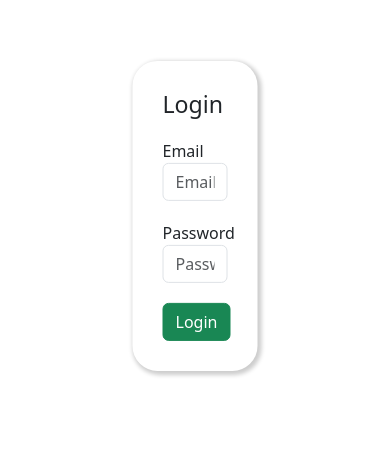
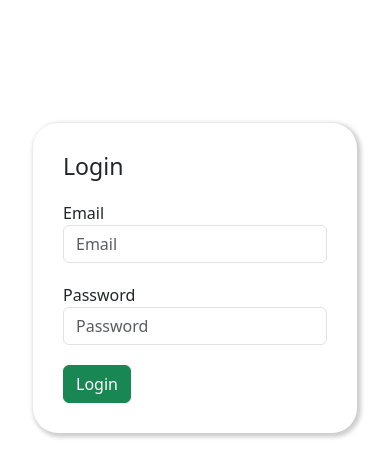
Before and after one commit to shadyhussein99/Digital-Hub, a React (Vite) app: page / in a window 390 px wide. Shown: the part 144-620 px from the top of the page. Built offline with nearby package versions, Linux system fonts and the light colour scheme.

Commit message:
Refactoring ui in small screens

```diff
--- a/index.html
+++ b/index.html
@@ -1,15 +1,18 @@
-<!doctype html>
+<!DOCTYPE html>
 <html lang="en">
   <head>
     <meta charset="UTF-8" />
     <meta name="viewport" content="width=device-width, initial-scale=1.0" />
     <title>Digital Hub Task</title>
 
-     <!-- font awesome -->
-     <script
-     src="https://kit.fontawesome.com/ec875611ee.js"
-     crossorigin="anonymous"
-   ></script>
+    <!-- stylesheet -->
+    <link rel="stylesheet" href="./public/styles.css" />
+
+    <!-- font awesome -->
+    <script
+      src="https://kit.fontawesome.com/ec875611ee.js"
+      crossorigin="anonymous"
+    ></script>
   </head>
   <body>
     <div id="root"></div>
--- /dev/null
+++ b/public/styles.css
@@ -0,0 +1,24 @@
+.form-control.edit_input {
+    width: fit-content;
+}
+
+
+@media (max-width: 490px) {
+    .form-control.edit_input {
+        width: 150px
+    }
+}
+
+
+@media (max-width: 415px) {
+    .form-control.edit_input {
+        width: 120px
+    }
+}
+
+
+@media (max-width: 365px) {
+    .form-control.edit_input {
+        width: 100px
+    }
+}
--- a/src/main.css
+++ b/src/main.css
@@ -3,6 +3,23 @@
 }
 
 .website-main {
+    position: relative;
+    min-height: 100vh;
     margin-inline: 70px;
-    margin-top: 50px;
+    padding-top: 50px;
 }
+
+
+@media (max-width: 650px) {
+    .website-main {
+        margin-inline: 30px;
+    }
+}
+
+
+
+@media (max-width: 520px) {
+    .website-main {
+        margin-inline: 15px;
+    }
+}
--- a/src/views/login/Login.jsx
+++ b/src/views/login/Login.jsx
@@ -30,6 +30,7 @@ function Login() {
 
   return (
     <main className={styles.loginMain}>
+      <div className={styles.loginContainer}>
         <h3>Login</h3>
       <form onSubmit={handleSubmit(onSubmit)} noValidate>
         <div className={styles.inputContainer}>
@@ -69,6 +70,7 @@ function Login() {
           Login
         </Button>
       </form>
+      </div>
     </main>
   );
 }
--- a/src/views/login/login.module.css
+++ b/src/views/login/login.module.css
@@ -1,9 +1,19 @@
 .loginMain {
+    display: flex;
+    justify-content: center;
+    align-items: center;
+    position: absolute;
+    top: 0;
+    bottom: 0;
+    left: 0;
+    right: 0;
+}
+
+.loginContainer {
     width: 50%;
     padding: 30px;
     border-radius: 25px;
     box-shadow: 2px 2px 4px 2px rgba(0, 0, 0, 0.2);
-    transform: translate(50%, 50%);
 }
 
 .inputContainer {
@@ -14,3 +24,18 @@
     font-size: 0.9rem;
     color: red;
 }
+
+
+
+@media (max-width: 991px) {
+    .loginContainer {
+        width: 70%;
+    }
+}
+
+
+@media (max-width: 400px) {
+    .loginContainer {
+        width: 90%;
+    }
+}
--- a/src/views/tasks/Index.jsx
+++ b/src/views/tasks/Index.jsx
@@ -24,22 +24,10 @@ function Tasks() {
 
 
   // Handles caching
-  // useEffect(() => {
-  //   if (tasks.length > 0) {
-  //     window.localStorage.setItem("tasks", JSON.stringify(tasksRef.current))
-  //   }
-  //   const cachedTasks = JSON.parse(window.localStorage.getItem("tasks"))
-  //   tasksRef.current = cachedTasks
-  //   setTasks(cachedTasks)
-
-  // }, [cacheData]);
-
   useEffect(() => {
     if (tasks.length > 0) {
       window.localStorage.setItem("tasks", JSON.stringify(tasksRef.current))
     }
-
-
   }, [cacheData]);
 
 
@@ -106,7 +94,7 @@ function Tasks() {
         <Row className={styles.taskRow}>
           {displayedTasks?.map((task, index) => {
             return (
-              <Col key={index} sm={6} className={styles.taskColumn}>
+              <Col key={index} lg={6} className={styles.taskColumn}>
                 <SingleTask
                   taskTitle={task.taskTitle}
                   taskDescription={task.taskDescription}
--- a/src/views/tasks/components/single-task/SingleTask.jsx
+++ b/src/views/tasks/components/single-task/SingleTask.jsx
@@ -42,7 +42,7 @@ function SingleTask({
             <Form.Control
               value={taskTitle}
               onChange={(e) => handleEditingTitle(e)}
-              style={{ width: "fit-content" }}
+              className="edit_input"
             />
           ) : (
             <h5
@@ -92,7 +92,7 @@ function SingleTask({
         <Form.Control
         value={taskDescription}
         onChange={(e) => handleEditingDescription(e)}
-        style={{ width: "fit-content" }}
+        className="edit_input"
       />
       ) : (
         <p
--- a/src/views/tasks/components/single-task/singleTask.module.css
+++ b/src/views/tasks/components/single-task/singleTask.module.css
@@ -21,12 +21,12 @@
 
 .titleContainer {
     display: flex;
-    align-items: center;
+    align-items: start;
     gap: 15px;
 }
 
 .taskTitle {
-    max-width: 80%;
+    max-width: 60%;
     word-wrap: break-word;
 }
 
@@ -34,13 +34,49 @@
     width: 12px;
     height: 12px;
     border-radius: 50%;
+    position: relative;
+    top: 7px;
 }
 
 .statusIcon {
     cursor: pointer;
+    position: relative;
+    top: 1px;
 }
 
 .taskDescription {
-    max-width: 80%;
+    max-width: 60%;
     word-wrap: break-word;
 }
+
+
+@media (max-width: 550px) {
+    .removingButton {
+        padding: 2px 10px;
+    }
+
+    .taskTitle {
+        max-width: 50%;
+    }
+
+    .taskDescription {
+        max-width: 50%;
+    }
+}
+
+
+@media (max-width: 430px) {
+    .removingButton {
+        padding: 0 8px;
+    }
+
+    .titleContainer {
+        gap: 10px;
+    }
+}
+
+@media (max-width: 390px) {
+    .titleContainer {
+        gap: 5px;
+    }
+}
--- a/src/views/tasks/index.module.css
+++ b/src/views/tasks/index.module.css
@@ -13,5 +13,6 @@
 }
 
 .taskColumn {
-    border: 1px solid gray;
+    border: 2px solid white;
+    border-radius: 25px;
 }
```
